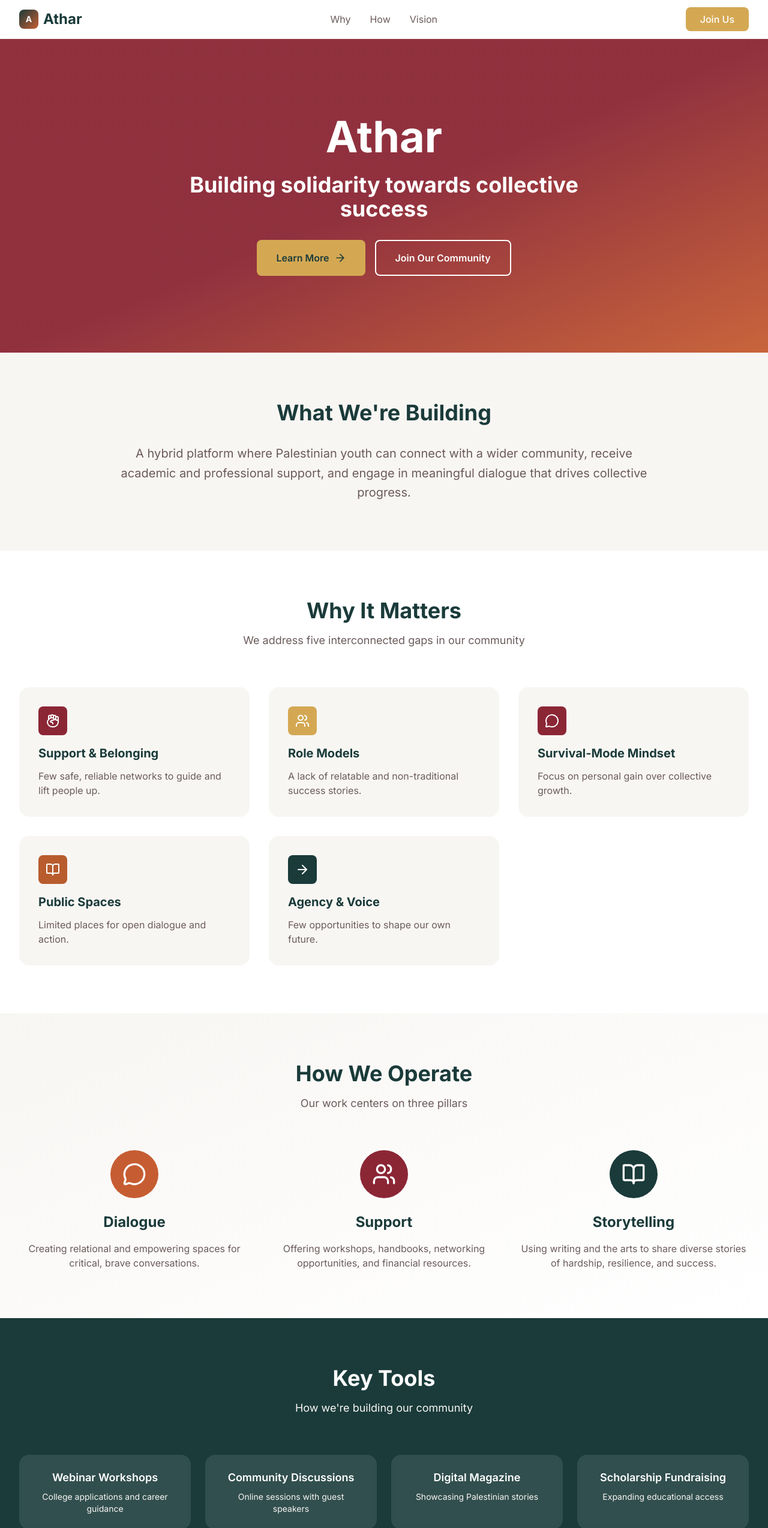
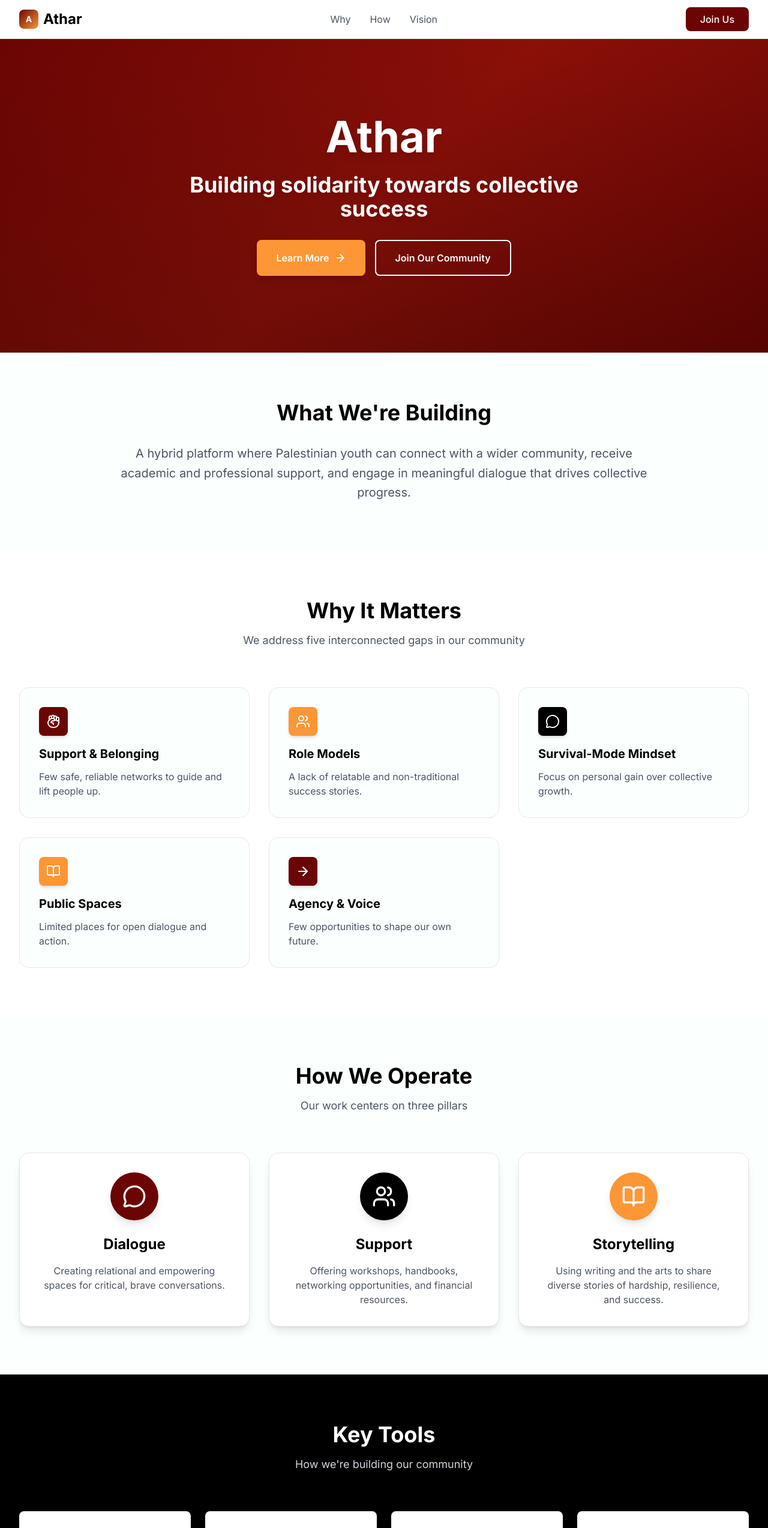
Before and after one commit to adanabunaaj/Athar, a Next.js app: page / in a window 1280 px wide. Shown: the top 2548 px of the page at 60% size. Built offline with nearby package versions, Linux system fonts and the light colour scheme.

Commit message:
changed colors

```diff
--- a/app/components/Header.tsx
+++ b/app/components/Header.tsx
@@ -8,34 +8,39 @@ const Header = () => {
   const [isMenuOpen, setIsMenuOpen] = useState(false);
 
   return (
-    <header className="fixed top-0 left-0 right-0 bg-white/95 backdrop-blur-sm border-b border-neutral-cream z-50">
+    <header className="fixed top-0 left-0 right-0 bg-white bg-opacity-95 backdrop-blur-sm border-b border-gray-200 z-50">
       <div className="max-w-7xl mx-auto px-4 sm:px-6 lg:px-8">
         <div className="flex items-center justify-between h-16">
           {/* Logo */}
           <Link href="/" className="flex items-center space-x-2">
-            <div className="w-8 h-8 bg-gradient-to-br from-primary-500 to-secondary-terracotta rounded-lg flex items-center justify-center">
+            <div
+              className="w-8 h-8 rounded-lg flex items-center justify-center"
+              style={{ background: 'linear-gradient(135deg, #6B0504 0%, #FD9635 100%)' }}
+            >
               <span className="text-white font-bold text-sm">A</span>
             </div>
-            <span className="text-2xl font-bold text-primary-500">Athar</span>
+            <span className="text-2xl font-bold text-black">
+              Athar
+            </span>
           </Link>
 
           {/* Desktop Navigation */}
           <nav className="hidden md:flex space-x-8">
             <Link
               href="#why"
-              className="text-neutral-warm-gray hover:text-primary-500 transition-colors duration-200"
+              className="text-gray-600 hover:text-gray-800 transition-colors duration-200"
             >
               Why
             </Link>
             <Link
               href="#how"
-              className="text-neutral-warm-gray hover:text-primary-500 transition-colors duration-200"
+              className="text-gray-600 hover:text-gray-800 transition-colors duration-200"
             >
               How
             </Link>
             <Link
               href="#vision"
-              className="text-neutral-warm-gray hover:text-primary-500 transition-colors duration-200"
+              className="text-gray-600 hover:text-gray-800 transition-colors duration-200"
             >
               Vision
             </Link>
@@ -45,7 +50,8 @@ const Header = () => {
           <div className="hidden md:flex">
             <Link
               href="#how"
-              className="bg-accent-gold hover:bg-accent-gold-dark text-white px-6 py-2 rounded-lg font-medium transition-colors duration-200"
+              className="text-white px-6 py-2 rounded-lg font-medium hover:opacity-90 transition-all duration-200"
+              style={{ backgroundColor: '#6B0504' }}
             >
               Join Us
             </Link>
@@ -54,7 +60,7 @@ const Header = () => {
           {/* Mobile menu button */}
           <button
             onClick={() => setIsMenuOpen(!isMenuOpen)}
-            className="md:hidden p-2 text-neutral-warm-gray hover:text-primary-500"
+            className="md:hidden p-2 text-gray-600 hover:text-gray-800"
           >
             {isMenuOpen ? <X className="w-6 h-6" /> : <Menu className="w-6 h-6" />}
           </button>
@@ -62,32 +68,33 @@ const Header = () => {
 
         {/* Mobile Navigation */}
         {isMenuOpen && (
-          <div className="md:hidden absolute top-16 left-0 right-0 bg-white shadow-lg border-b border-neutral-cream">
+          <div className="md:hidden absolute top-16 left-0 right-0 bg-white shadow-lg border-b border-gray-200">
             <nav className="flex flex-col space-y-4 px-4 py-6">
               <Link
                 href="#why"
-                className="text-neutral-warm-gray hover:text-primary-500 transition-colors duration-200"
+                className="text-gray-600 hover:text-gray-800 transition-colors duration-200"
                 onClick={() => setIsMenuOpen(false)}
               >
                 Why
               </Link>
               <Link
                 href="#how"
-                className="text-neutral-warm-gray hover:text-primary-500 transition-colors duration-200"
+                className="text-gray-600 hover:text-gray-800 transition-colors duration-200"
                 onClick={() => setIsMenuOpen(false)}
               >
                 How
               </Link>
               <Link
                 href="#vision"
-                className="text-neutral-warm-gray hover:text-primary-500 transition-colors duration-200"
+                className="text-gray-600 hover:text-gray-800 transition-colors duration-200"
                 onClick={() => setIsMenuOpen(false)}
               >
                 Vision
               </Link>
               <Link
                 href="#how"
-                className="bg-accent-gold hover:bg-accent-gold-dark text-white px-6 py-2 rounded-lg font-medium transition-colors duration-200 text-center mt-4"
+                className="text-white px-6 py-2 rounded-lg font-medium transition-colors duration-200 text-center mt-4"
+                style={{ backgroundColor: '#6B0504' }}
                 onClick={() => setIsMenuOpen(false)}
               >
                 Join Us
--- a/app/page.tsx
+++ b/app/page.tsx
@@ -3,28 +3,36 @@ import Link from 'next/link';
 
 export default function HomePage() {
   return (
-    <div className="min-h-screen bg-neutral-cream">
+    <div className="min-h-screen bg-gray-50">
       {/* Hero Section */}
-      <section className="relative overflow-hidden py-20 lg:py-32">
-      <div className="absolute inset-0 bg-gradient-to-br from-secondary-burgundy via-secondary-burgundy to-secondary-terracotta opacity-95" />
+      <section
+        className="relative overflow-hidden py-20 lg:py-32"
+        style={{
+          background: 'linear-gradient(135deg, #6B0504 0%, #8b1008 50%, #6B0504 100%)'
+        }}
+      >
+        <div className="absolute inset-0 bg-gradient-to-t from-black/20 to-transparent" />
         <div className="relative max-w-7xl mx-auto px-4 sm:px-6 lg:px-8">
           <div className="text-center">
-            <h1 className="text-5xl lg:text-7xl font-bold text-white mb-6">
+            <h1 className="text-5xl lg:text-7xl font-bold text-white mb-6 drop-shadow-lg">
               Athar
             </h1>
-            <p className="text-3xl lg:text-4xl font-bold text-white mb-8 max-w-3xl mx-auto">
+            <p className="text-3xl lg:text-4xl font-bold text-white mb-8 max-w-3xl mx-auto drop-shadow-md">
               Building solidarity towards collective success
             </p>
             <div className="flex flex-col sm:flex-row gap-4 justify-center">
               <Link
                 href="#about"
-                className="bg-accent-gold hover:bg-accent-gold-dark text-primary-500 px-8 py-4 rounded-lg font-semibold transition-all duration-300 flex items-center justify-center gap-2"
+                className="text-white px-8 py-4 rounded-lg font-semibold transition-all duration-300 flex items-center justify-center gap-2 shadow-lg hover:shadow-xl"
+                style={{
+                  backgroundColor: '#FD9635',
+                }}
               >
                 Learn More <ArrowRight className="w-5 h-5" />
               </Link>
               <Link
                 href="#how"
-                className="border-2 border-white text-white hover:bg-white hover:text-primary-500 px-8 py-4 rounded-lg font-semibold transition-all duration-300"
+                className="border-2 border-white text-white hover:bg-white hover:text-red-700 px-8 py-4 rounded-lg font-semibold transition-all duration-300 backdrop-blur-sm"
               >
                 Join Our Community
               </Link>
@@ -33,11 +41,17 @@ export default function HomePage() {
         </div>
       </section>
 
-      {/* About Section - New detailed description */}
-      <section id="about" className="py-20 bg-neutral-cream">
+      {/* About Section */}
+      <section
+        id="about"
+        className="py-20"
+        style={{ backgroundColor: '#FBFFFE' }}
+      >
         <div className="max-w-7xl mx-auto px-4 sm:px-6 lg:px-8 text-center">
-          <h2 className="text-4xl font-bold text-primary-500 mb-8">What We&apos;re Building</h2>
-          <p className="text-xl text-neutral-warm-gray max-w-4xl mx-auto leading-relaxed">
+          <h2 className="text-4xl font-bold mb-8 text-black">
+            What We&apos;re Building
+          </h2>
+          <p className="text-xl max-w-4xl mx-auto leading-relaxed text-gray-600">
             A hybrid platform where Palestinian youth can connect with a wider community,
             receive academic and professional support, and engage in meaningful dialogue
             that drives collective progress.
@@ -49,129 +63,203 @@ export default function HomePage() {
       <section id="why" className="py-20 bg-white">
         <div className="max-w-7xl mx-auto px-4 sm:px-6 lg:px-8">
           <div className="text-center mb-16">
-            <h2 className="text-4xl font-bold text-primary-500 mb-4">Why It Matters</h2>
-            <p className="text-lg text-neutral-warm-gray max-w-3xl mx-auto">
+            <h2 className="text-4xl font-bold mb-4 text-black">
+              Why It Matters
+            </h2>
+            <p className="text-lg text-gray-600 max-w-3xl mx-auto">
               We address five interconnected gaps in our community
             </p>
           </div>
 
           <div className="grid md:grid-cols-2 lg:grid-cols-3 gap-8">
-            <div className="bg-neutral-cream p-8 rounded-2xl hover:shadow-lg transition-shadow duration-300">
-              <div className="w-12 h-12 bg-secondary-burgundy rounded-lg flex items-center justify-center mb-4">
+            <div
+              className="p-8 rounded-2xl hover:shadow-lg transition-all duration-300 border border-gray-200"
+              style={{ backgroundColor: '#FBFFFE' }}
+            >
+              <div
+                className="w-12 h-12 rounded-lg flex items-center justify-center mb-4 shadow-md"
+                style={{ backgroundColor: '#6B0504' }}
+              >
                 <HandFist className="w-6 h-6 text-white" />
               </div>
-              <h3 className="text-xl font-bold text-primary-500 mb-3">Support & Belonging</h3>
-              <p className="text-neutral-warm-gray">Few safe, reliable networks to guide and lift people up.</p>
+              <h3 className="text-xl font-bold mb-3 text-black">
+                Support & Belonging
+              </h3>
+              <p className="text-gray-600">Few safe, reliable networks to guide and lift people up.</p>
             </div>
 
-            <div className="bg-neutral-cream p-8 rounded-2xl hover:shadow-lg transition-shadow duration-300">
-              <div className="w-12 h-12 bg-accent-gold rounded-lg flex items-center justify-center mb-4">
+            <div
+              className="p-8 rounded-2xl hover:shadow-lg transition-all duration-300 border border-gray-200"
+              style={{ backgroundColor: '#FBFFFE' }}
+            >
+              <div
+                className="w-12 h-12 rounded-lg flex items-center justify-center mb-4 shadow-md"
+                style={{ backgroundColor: '#FD9635' }}
+              >
                 <Users className="w-6 h-6 text-white" />
               </div>
-              <h3 className="text-xl font-bold text-primary-500 mb-3">Role Models</h3>
-              <p className="text-neutral-warm-gray">A lack of relatable and non-traditional success stories.</p>
+              <h3 className="text-xl font-bold mb-3 text-black">
+                Role Models
+              </h3>
+              <p className="text-gray-600">A lack of relatable and non-traditional success stories.</p>
             </div>
 
-            <div className="bg-neutral-cream p-8 rounded-2xl hover:shadow-lg transition-shadow duration-300">
-              <div className="w-12 h-12 bg-secondary-burgundy rounded-lg flex items-center justify-center mb-4">
+            <div
+              className="p-8 rounded-2xl hover:shadow-lg transition-all duration-300 border border-gray-200"
+              style={{ backgroundColor: '#FBFFFE' }}
+            >
+              <div
+                className="w-12 h-12 rounded-lg flex items-center justify-center mb-4 shadow-md bg-black"
+              >
                 <MessageCircle className="w-6 h-6 text-white" />
               </div>
-              <h3 className="text-xl font-bold text-primary-500 mb-3">Survival-Mode Mindset</h3>
-              <p className="text-neutral-warm-gray">Focus on personal gain over collective growth.</p>
+              <h3 className="text-xl font-bold mb-3 text-black">
+                Survival-Mode Mindset
+              </h3>
+              <p className="text-gray-600">Focus on personal gain over collective growth.</p>
             </div>
 
-            <div className="bg-neutral-cream p-8 rounded-2xl hover:shadow-lg transition-shadow duration-300">
-              <div className="w-12 h-12 bg-secondary-burnt-orange rounded-lg flex items-center justify-center mb-4">
+            <div
+              className="p-8 rounded-2xl hover:shadow-lg transition-all duration-300 border border-gray-200"
+              style={{ backgroundColor: '#FBFFFE' }}
+            >
+              <div
+                className="w-12 h-12 rounded-lg flex items-center justify-center mb-4 shadow-md"
+                style={{ backgroundColor: '#FD9635' }}
+              >
                 <BookOpen className="w-6 h-6 text-white" />
               </div>
-              <h3 className="text-xl font-bold text-primary-500 mb-3">Public Spaces</h3>
-              <p className="text-neutral-warm-gray">Limited places for open dialogue and action.</p>
+              <h3 className="text-xl font-bold mb-3 text-black">
+                Public Spaces
+              </h3>
+              <p className="text-gray-600">Limited places for open dialogue and action.</p>
             </div>
 
-            <div className="bg-neutral-cream p-8 rounded-2xl hover:shadow-lg transition-shadow duration-300 md:col-span-2 lg:col-span-1">
-              <div className="w-12 h-12 bg-primary-500 rounded-lg flex items-center justify-center mb-4">
+            <div
+              className="p-8 rounded-2xl hover:shadow-lg transition-all duration-300 border border-gray-200 md:col-span-2 lg:col-span-1"
+              style={{ backgroundColor: '#FBFFFE' }}
+            >
+              <div
+                className="w-12 h-12 rounded-lg flex items-center justify-center mb-4 shadow-md"
+                style={{ backgroundColor: '#6B0504' }}
+              >
                 <ArrowRight className="w-6 h-6 text-white" />
               </div>
-              <h3 className="text-xl font-bold text-primary-500 mb-3">Agency & Voice</h3>
-              <p className="text-neutral-warm-gray">Few opportunities to shape our own future.</p>
+              <h3 className="text-xl font-bold mb-3 text-black">
+                Agency & Voice
+              </h3>
+              <p className="text-gray-600">Few opportunities to shape our own future.</p>
             </div>
           </div>
         </div>
       </section>
 
       {/* How We Operate Section */}
-      <section id="how" className="py-20 bg-gradient-to-br from-neutral-cream to-white">
+      <section
+        id="how"
+        className="py-20"
+        style={{ backgroundColor: '#FBFFFE' }}
+      >
         <div className="max-w-7xl mx-auto px-4 sm:px-6 lg:px-8">
           <div className="text-center mb-16">
-            <h2 className="text-4xl font-bold text-primary-500 mb-4">How We Operate</h2>
-            <p className="text-lg text-neutral-warm-gray">Our work centers on three pillars</p>
+            <h2 className="text-4xl font-bold mb-4 text-black">
+              How We Operate
+            </h2>
+            <p className="text-lg text-gray-600">Our work centers on three pillars</p>
           </div>
 
           <div className="grid lg:grid-cols-3 gap-8">
-            <div className="text-center">
-              <div className="w-20 h-20 bg-secondary-terracotta rounded-full flex items-center justify-center mx-auto mb-6">
+            <div className="text-center bg-white p-8 rounded-2xl shadow-lg hover:shadow-xl transition-all duration-300 border border-gray-200">
+              <div
+                className="w-20 h-20 rounded-full flex items-center justify-center mx-auto mb-6 shadow-lg"
+                style={{ backgroundColor: '#6B0504' }}
+              >
                 <MessageCircle className="w-10 h-10 text-white" />
               </div>
-              <h3 className="text-2xl font-bold text-primary-500 mb-4">Dialogue</h3>
-              <p className="text-neutral-warm-gray">Creating relational and empowering spaces for critical, brave conversations.</p>
+              <h3 className="text-2xl font-bold mb-4 text-black">
+                Dialogue
+              </h3>
+              <p className="text-gray-600">Creating relational and empowering spaces for critical, brave conversations.</p>
             </div>
 
-            <div className="text-center">
-              <div className="w-20 h-20 bg-secondary-burgundy rounded-full flex items-center justify-center mx-auto mb-6">
+            <div className="text-center bg-white p-8 rounded-2xl shadow-lg hover:shadow-xl transition-all duration-300 border border-gray-200">
+              <div className="w-20 h-20 rounded-full flex items-center justify-center mx-auto mb-6 shadow-lg bg-black">
                 <Users className="w-10 h-10 text-white" />
               </div>
-              <h3 className="text-2xl font-bold text-primary-500 mb-4">Support</h3>
-              <p className="text-neutral-warm-gray">Offering workshops, handbooks, networking opportunities, and financial resources.</p>
+              <h3 className="text-2xl font-bold mb-4 text-black">
+                Support
+              </h3>
+              <p className="text-gray-600">Offering workshops, handbooks, networking opportunities, and financial resources.</p>
             </div>
 
-            <div className="text-center">
-              <div className="w-20 h-20 bg-primary-500 rounded-full flex items-center justify-center mx-auto mb-6">
+            <div className="text-center bg-white p-8 rounded-2xl shadow-lg hover:shadow-xl transition-all duration-300 border border-gray-200">
+              <div
+                className="w-20 h-20 rounded-full flex items-center justify-center mx-auto mb-6 shadow-lg"
+                style={{ backgroundColor: '#FD9635' }}
+              >
                 <BookOpen className="w-10 h-10 text-white" />
               </div>
-              <h3 className="text-2xl font-bold text-primary-500 mb-4">Storytelling</h3>
-              <p className="text-neutral-warm-gray">Using writing and the arts to share diverse stories of hardship, resilience, and success.</p>
+              <h3 className="text-2xl font-bold mb-4 text-black">
+                Storytelling
+              </h3>
+              <p className="text-gray-600">Using writing and the arts to share diverse stories of hardship, resilience, and success.</p>
             </div>
           </div>
         </div>
       </section>
 
-      {/* Key Tools Section */}
-      <section id="tools" className="py-20 bg-primary-500">
+      {/* Key Tools Section - SIMPLIFIED */}
+      <section className="py-20 bg-black">
         <div className="max-w-7xl mx-auto px-4 sm:px-6 lg:px-8">
           <div className="text-center mb-16">
             <h2 className="text-4xl font-bold text-white mb-4">Key Tools</h2>
-            <p className="text-lg text-neutral-cream">How we're building our community</p>
+            <p className="text-lg text-gray-300">
+              How we&apos;re building our community
+            </p>
           </div>
 
           <div className="grid md:grid-cols-2 lg:grid-cols-4 gap-6">
-            <div className="bg-white/10 backdrop-blur-sm p-6 rounded-2xl text-center hover:bg-white/20 transition-colors duration-300">
-              <h3 className="text-lg font-semibold text-white mb-2">Webinar Workshops</h3>
-              <p className="text-neutral-cream text-sm">College applications and career guidance</p>
+            <div className="bg-white p-6 rounded-lg text-center hover:shadow-lg hover:scale-105 transition-all duration-300 cursor-pointer">
+              <h3 className="text-lg font-semibold text-black mb-2">Webinar Workshops</h3>
+              <p className="text-gray-600 text-sm">
+                College applications workshops and mentorship
+              </p>
             </div>
 
-            <div className="bg-white/10 backdrop-blur-sm p-6 rounded-2xl text-center hover:bg-white/20 transition-colors duration-300">
-              <h3 className="text-lg font-semibold text-white mb-2">Community Discussions</h3>
-              <p className="text-neutral-cream text-sm">Online sessions with guest speakers</p>
+            <div className="bg-white p-6 rounded-lg text-center hover:shadow-lg hover:scale-105 transition-all duration-300 cursor-pointer">
+              <h3 className="text-lg font-semibold text-black mb-2">Community Discussions</h3>
+              <p className="text-gray-600 text-sm">
+                Online sessions with guest speakers
+              </p>
             </div>
 
-            <div className="bg-white/10 backdrop-blur-sm p-6 rounded-2xl text-center hover:bg-white/20 transition-colors duration-300">
-              <h3 className="text-lg font-semibold text-white mb-2">Digital Magazine</h3>
-              <p className="text-neutral-cream text-sm">Showcasing Palestinian stories</p>
+            <div className="bg-white p-6 rounded-lg text-center hover:shadow-lg hover:scale-105 transition-all duration-300 cursor-pointer">
+              <h3 className="text-lg font-semibold text-black mb-2">Digital Magazine</h3>
+              <p className="text-gray-600 text-sm">
+                Showcasing untold Palestinian stories
+              </p>
             </div>
 
-            <div className="bg-white/10 backdrop-blur-sm p-6 rounded-2xl text-center hover:bg-white/20 transition-colors duration-300">
-              <h3 className="text-lg font-semibold text-white mb-2">Scholarship Fundraising</h3>
-              <p className="text-neutral-cream text-sm">Expanding educational access</p>
+            <div className="bg-white p-6 rounded-lg text-center hover:shadow-lg hover:scale-105 transition-all duration-300 cursor-pointer">
+              <h3 className="text-lg font-semibold text-black mb-2">Scholarship Fundraising</h3>
+              <p className="text-gray-600 text-sm">
+                Expanding educational access
+              </p>
             </div>
           </div>
         </div>
       </section>
 
       {/* Vision Section */}
-      <section id="vision" className="py-20 bg-gradient-to-r from-secondary-burgundy to-secondary-terracotta">
-        <div className="max-w-7xl mx-auto px-4 sm:px-6 lg:px-8 text-center">
-          <h2 className="text-4xl font-bold text-white mb-8">The Change We Wish to See</h2>
-          <p className="text-xl text-white/90 max-w-4xl mx-auto mb-8">
+      <section
+        id="vision"
+        className="py-20 relative overflow-hidden"
+        style={{ background: 'linear-gradient(135deg, #FD9635 0%, #ffb366 50%, #FD9635 100%)' }}
+      >
+        <div className="absolute inset-0 bg-gradient-to-t from-black/10 to-transparent" />
+        <div className="relative max-w-7xl mx-auto px-4 sm:px-6 lg:px-8 text-center">
+          <h2 className="text-4xl font-bold text-white mb-8 drop-shadow-md">The Change We Wish to See</h2>
+          <p className="text-xl text-white text-opacity-95 max-w-4xl mx-auto mb-8 drop-shadow-sm">
             Redefine success as shared growth and collective achievement, fostering solidarity,
             resilience, and mutual support. We envision a cultural transformation from individualism
             to solidarity, where the community uplifts every member.
@@ -179,9 +267,13 @@ export default function HomePage() {
           <div className="flex flex-col sm:flex-row gap-4 justify-center">
             <Link
               href="#"
-              className="bg-white text-primary-500 px-8 py-4 rounded-lg font-semibold hover:bg-neutral-cream transition-colors duration-300"
+              className="px-8 py-4 rounded-lg font-semibold hover:shadow-lg transition-all duration-300"
+              style={{
+                backgroundColor: '#FBFFFE',
+                color: '#000000'
+              }}
             >
-              Join Our Movement
+              Join Our Community
             </Link>
           </div>
         </div>
```
Also changed, not shown: app/components/Footer.tsx (+52 -15 lines), tailwind.config.js (+16 -21 lines).
